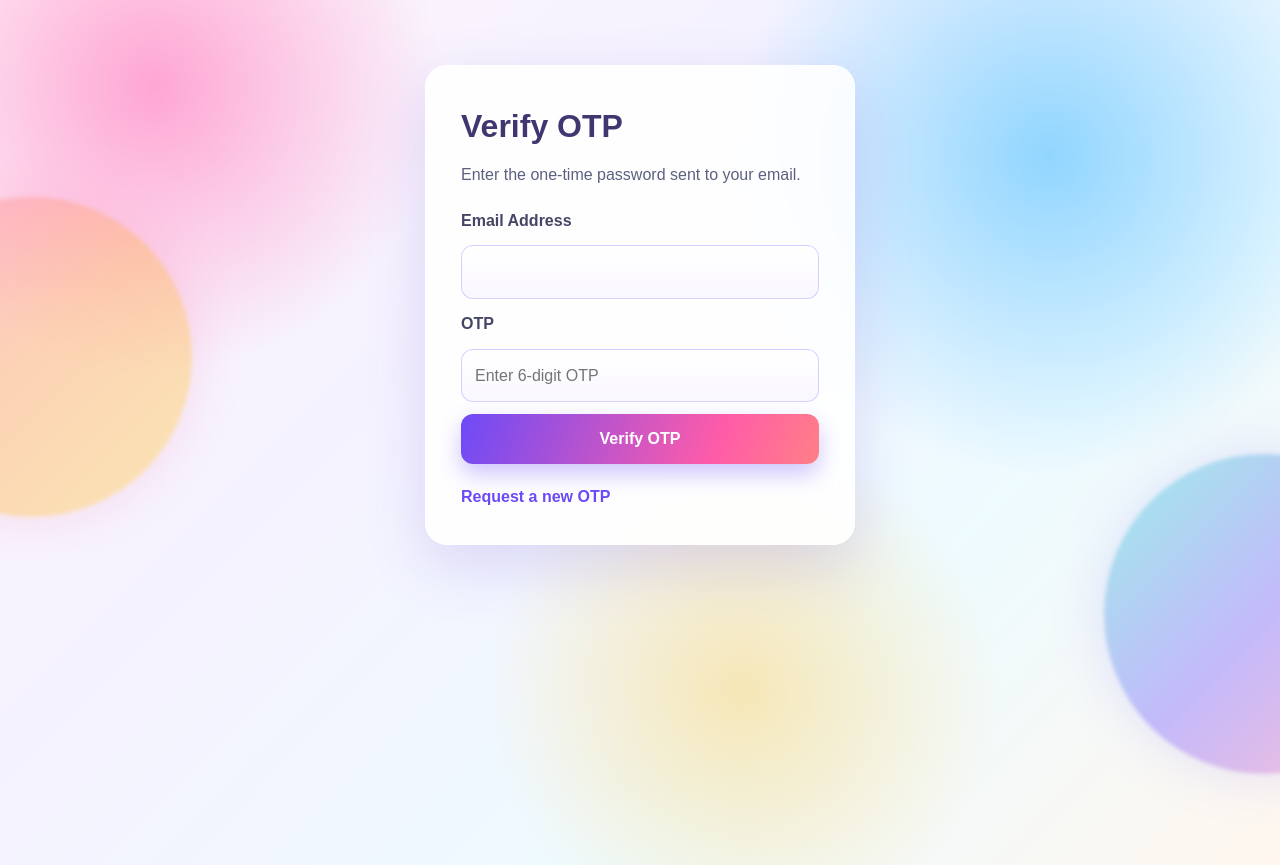
After one commit to tadakasriharsha5-maker/InterviewMate-AI, a Flask app: page /verify-otp in a window 1280 px wide. The commit adds this page. Run offline with Flask 3, Linux system fonts and the light colour scheme.

Commit message:
Prepare InterviewMate for public Render deployment
Co-authored-by: Copilot <223556219+Copilot@users.noreply.github.com>

```diff
--- a/app.py
+++ b/app.py
@@ -3,16 +3,72 @@ from flask import (
     redirect, url_for, session, flash
 )
 
+from dotenv import load_dotenv
 from werkzeug.security import generate_password_hash, check_password_hash
 from database import get_db, init_db
 from functools import wraps
+from datetime import datetime, timedelta
 import os
+import random
+import smtplib
+from email.mime.text import MIMEText
+
+load_dotenv()
 
 app = Flask(__name__)
+
+init_db()
 
 app.secret_key = os.environ.get(
     "SECRET_KEY", "change-this-secret-before-deployment"
 )
+app.config["SESSION_COOKIE_SECURE"] = (
+    os.environ.get("SESSION_COOKIE_SECURE", "false").lower()
+    in {"1", "true", "yes", "y"}
+)
+
+OTP_EXPIRY_MINUTES = 10
+
+
+def generate_otp():
+    return str(random.randint(100000, 999999))
+
+
+def send_otp_email(email, otp):
+    smtp_server = os.environ.get("MAIL_SERVER") or os.environ.get("SMTP_HOST") or "smtp.gmail.com"
+    smtp_port = int(os.environ.get("MAIL_PORT") or os.environ.get("SMTP_PORT") or 587)
+    smtp_username = os.environ.get("MAIL_USERNAME") or os.environ.get("SMTP_USERNAME")
+    smtp_password = os.environ.get("MAIL_PASSWORD") or os.environ.get("SMTP_PASSWORD")
+    use_tls = os.environ.get("MAIL_USE_TLS", "true").lower() in {"1", "true", "yes", "y"}
+    sender_name = os.environ.get("MAIL_FROM_NAME", "InterviewMate AI")
+    sender_email = os.environ.get("MAIL_FROM") or smtp_username
+
+    if not smtp_username or not smtp_password:
+        app.logger.error("OTP email is not configured; cannot send password reset email.")
+        return False
+
+    message = MIMEText(
+        f"Your InterviewMate AI password reset OTP is: {otp}\n\n"
+        f"This code expires in {OTP_EXPIRY_MINUTES} minutes.",
+        "plain",
+        "utf-8"
+    )
+    message["Subject"] = "InterviewMate AI Password Reset OTP"
+    message["From"] = f"{sender_name} <{sender_email}>"
+    message["To"] = email
+
+    try:
+        server = smtplib.SMTP(smtp_server, smtp_port)
+        if use_tls:
+            server.starttls()
+        server.login(smtp_username, smtp_password)
+        server.sendmail(sender_email, email, message.as_string())
+        server.quit()
+        return True
+    except Exception as exc:
+        print(f"[OTP ERROR] Could not send email: {exc}")
+        return False
+
 
 QUESTIONS = {
     "Python Developer": [
@@ -108,6 +164,147 @@ def login():
 def logout():
     session.clear()
     return redirect(url_for("home"))
+
+
+@app.route("/forgot-password", methods=["GET", "POST"])
+def forgot_password():
+    if request.method == "POST":
+        email = request.form.get("email", "").strip().lower()
+
+        if not email:
+            flash("Please enter your email address.")
+            return redirect(url_for("forgot_password"))
+
+        connection = get_db()
+        user = connection.execute(
+            "SELECT * FROM users WHERE email = ?",
+            (email,)
+        ).fetchone()
+
+        if not user:
+            flash("No account found with that email address.")
+            connection.close()
+            return redirect(url_for("forgot_password"))
+
+        otp = generate_otp()
+        expires_at = (datetime.now() + timedelta(minutes=OTP_EXPIRY_MINUTES)).strftime("%Y-%m-%d %H:%M:%S")
+
+        connection.execute(
+            "DELETE FROM password_reset_requests WHERE user_id = ?",
+            (user["id"],)
+        )
+        connection.execute(
+            "INSERT INTO password_reset_requests (user_id, otp, expires_at) VALUES (?, ?, ?)",
+            (user["id"], otp, expires_at)
+        )
+        connection.commit()
+        connection.close()
+
+        if send_otp_email(email, otp):
+            session["reset_email"] = email
+            flash("An OTP has been sent to your email address.")
+            return redirect(url_for("verify_otp"))
+
+        flash("OTP could not be sent because email is not configured. Please contact support.")
+        return redirect(url_for("login"))
+
+    return render_template("forgot_password.html")
+
+
+@app.route("/verify-otp", methods=["GET", "POST"])
+def verify_otp():
+    if request.method == "POST":
+        email = request.form.get("email", "").strip().lower()
+        otp = request.form.get("otp", "").strip()
+
+        if not email or not otp:
+            flash("Please provide both email and OTP.")
+            return redirect(url_for("verify_otp"))
+
+        connection = get_db()
+        user = connection.execute(
+            "SELECT * FROM users WHERE email = ?",
+            (email,)
+        ).fetchone()
+
+        if not user:
+            flash("No account found with that email address.")
+            connection.close()
+            return redirect(url_for("verify_otp"))
+
+        reset_request = connection.execute(
+            """
+            SELECT * FROM password_reset_requests
+            WHERE user_id = ? AND otp = ? AND used = 0
+            ORDER BY created_at DESC LIMIT 1
+            """,
+            (user["id"], otp)
+        ).fetchone()
+
+        if not reset_request:
+            flash("Invalid or expired OTP.")
+            connection.close()
+            return redirect(url_for("verify_otp"))
+
+        expires_at = datetime.strptime(reset_request["expires_at"], "%Y-%m-%d %H:%M:%S")
+        if datetime.now() > expires_at:
+            flash("Your OTP has expired. Please request a new one.")
+            connection.close()
+            return redirect(url_for("forgot_password"))
+
+        connection.execute(
+            "UPDATE password_reset_requests SET used = 1 WHERE id = ?",
+            (reset_request["id"],)
+        )
+        connection.commit()
+        connection.close()
+
+        session["password_reset_user_id"] = user["id"]
+        session["reset_email"] = email
+        flash("OTP verified successfully.")
+        return redirect(url_for("reset_password"))
+
+    return render_template("verify_otp.html", email=session.get("reset_email"))
+
+
+@app.route("/reset-password", methods=["GET", "POST"])
+def reset_password():
+    user_id = session.get("password_reset_user_id")
+    if not user_id:
+        flash("Please verify your OTP first.")
+        return redirect(url_for("forgot_password"))
+
+    if request.method == "POST":
+        password = request.form.get("password", "")
+        confirm_password = request.form.get("confirm_password", "")
+
+        if len(password) < 8:
+            flash("Password must be at least 8 characters long.")
+            return redirect(url_for("reset_password"))
+
+        if password != confirm_password:
+            flash("Passwords do not match.")
+            return redirect(url_for("reset_password"))
+
+        hashed_password = generate_password_hash(password)
+        connection = get_db()
+        connection.execute(
+            "UPDATE users SET password = ? WHERE id = ?",
+            (hashed_password, user_id)
+        )
+        connection.execute(
+            "DELETE FROM password_reset_requests WHERE user_id = ?",
+            (user_id,)
+        )
+        connection.commit()
+        connection.close()
+
+        session.pop("password_reset_user_id", None)
+        session.pop("reset_email", None)
+        flash("Password reset successfully. Please log in.")
+        return redirect(url_for("login"))
+
+    return render_template("reset_password.html")
 
 
 @app.route("/dashboard")
@@ -256,4 +453,8 @@ def result():
 
 if __name__ == "__main__":
     init_db()
-    app.run(debug=True)
+    app.run(
+        host="0.0.0.0",
+        port=int(os.environ.get("PORT", 5000)),
+        debug=False
+    )
--- a/requirement.txt
+++ b/requirement.txt
@@ -1 +1,3 @@
-Flask
+Flask==3.1.0
+gunicorn==23.0.0
+python-dotenv==1.1.0
--- /dev/null
+++ b/requirements.txt
@@ -0,0 +1,3 @@
+Flask==3.1.0
+gunicorn==23.0.0
+python-dotenv==1.1.0
--- a/static/style.css
+++ b/static/style.css
@@ -6,13 +6,19 @@
 
 :root {
     color-scheme: light;
-    --ink: #202044;
-    --muted: #6f7190;
-    --purple: #7657f6;
-    --pink: #f45b9a;
-    --cyan: #31c9d8;
+    --ink: #1f1d3a;
+    --muted: #5c607f;
+    --purple: #6d4af7;
+    --purple-deep: #4b2de2;
+    --pink: #ff5ca8;
+    --pink-soft: #ffb4ce;
+    --cyan: #23d0d9;
+    --cyan-soft: #a9f1ff;
+    --gold: #ffb454;
+    --lime: #78e28d;
     --surface: rgba(255, 255, 255, 0.88);
-    --shadow: 0 18px 50px rgba(67, 55, 134, 0.12);
+    --surface-strong: rgba(255, 255, 255, 0.95);
+    --shadow: 0 20px 60px rgba(105, 70, 204, 0.18);
 }
 
 body {
@@ -24,9 +30,10 @@ body {
     color: var(--ink);
     line-height: 1.6;
     background:
-        radial-gradient(ellipse at 10% 12%, rgba(255, 205, 230, 0.58), transparent 34rem),
-        radial-gradient(ellipse at 92% 18%, rgba(188, 232, 255, 0.62), transparent 33rem),
-        linear-gradient(135deg, #fff8fc 0%, #f6f4ff 48%, #effaff 100%);
+        radial-gradient(circle at 12% 10%, rgba(255, 157, 206, 0.9), transparent 18rem),
+        radial-gradient(circle at 82% 18%, rgba(129, 208, 255, 0.86), transparent 20rem),
+        radial-gradient(circle at 58% 80%, rgba(255, 211, 110, 0.5), transparent 16rem),
+        linear-gradient(135deg, #fff6fb 0%, #f5f2ff 35%, #eefbff 70%, #fff7ef 100%);
 }
 
 body::before,
@@ -34,25 +41,27 @@ body::after {
     content: "";
     position: fixed;
     z-index: -1;
-    width: 18rem;
+    width: 20rem;
     aspect-ratio: 1;
     border-radius: 50%;
     filter: blur(2px);
-    opacity: 0.34;
+    opacity: 0.5;
     pointer-events: none;
     animation: float 12s ease-in-out infinite alternate;
 }
 
 body::before {
-    top: 28%;
-    left: -9rem;
-    background: linear-gradient(135deg, #ff8fc7, #ffca85);
+    top: 24%;
+    left: -8rem;
+    background: linear-gradient(135deg, #ff7bb8, #ffb36a, #ffd86a);
+    box-shadow: 0 0 50px rgba(255, 124, 170, 0.45);
 }
 
 body::after {
     right: -9rem;
     bottom: 5%;
-    background: linear-gradient(135deg, #72e1e9, #a899ff);
+    background: linear-gradient(135deg, #4de0d6, #8d7bff, #ff86bf);
+    box-shadow: 0 0 55px rgba(123, 116, 255, 0.38);
     animation-delay: -5s;
 }
 
@@ -108,17 +119,17 @@ button {
     font: inherit;
     font-weight: 700;
     cursor: pointer;
-    background: linear-gradient(110deg, var(--purple), #9a55e8 55%, var(--pink));
-    background-size: 180% 100%;
-    box-shadow: 0 8px 20px rgba(118, 87, 246, 0.24);
+    background: linear-gradient(110deg, var(--purple), var(--pink), var(--gold), var(--purple));
+    background-size: 220% 100%;
+    box-shadow: 0 10px 22px rgba(109, 74, 247, 0.32);
     transition: transform 180ms ease, box-shadow 180ms ease, background-position 350ms ease;
 }
 
 .button:hover,
 button:hover {
-    transform: translateY(-3px);
+    transform: translateY(-3px) scale(1.01);
     background-position: 100% 0;
-    box-shadow: 0 13px 25px rgba(118, 87, 246, 0.3);
+    box-shadow: 0 16px 28px rgba(109, 74, 247, 0.38);
 }
 
 .button:active,
@@ -304,25 +320,28 @@ textarea,
 select {
     width: 100%;
     padding: 13px;
-    border: 1px solid #dedcf0;
-    border-radius: 10px;
+    border: 1px solid rgba(140, 126, 255, 0.35);
+    border-radius: 12px;
     color: var(--ink);
-    background: rgba(255, 255, 255, 0.8);
+    background: linear-gradient(180deg, rgba(255, 255, 255, 0.95), rgba(249, 246, 255, 0.9));
     font: inherit;
-    transition: border-color 180ms ease, box-shadow 180ms ease, background 180ms ease;
+    transition: border-color 180ms ease, box-shadow 180ms ease, background 180ms ease, transform 180ms ease;
 }
 
 input:focus,
 textarea:focus,
 select:focus {
     outline: none;
-    border-color: #9a80ff;
+    border-color: #7d6bff;
     background: white;
-    box-shadow: 0 0 0 4px rgba(154, 128, 255, 0.16);
+    box-shadow: 0 0 0 4px rgba(125, 107, 255, 0.18), 0 10px 24px rgba(125, 107, 255, 0.08);
+    transform: translateY(-1px);
 }
 
 textarea {
     resize: vertical;
+    background: linear-gradient(180deg, rgba(255, 255, 255, 0.98), rgba(252, 241, 255, 0.94));
+    min-height: 150px;
 }
 
 label {
--- a/templates/login.html
+++ b/templates/login.html
@@ -29,6 +29,7 @@
     </form>
 
     <p>Don't have an account? <a href="/register">Register</a></p>
+    <p><a href="/forgot-password">Forgot Password?</a></p>
 </div>
 
 </body>
--- /dev/null
+++ b/templates/verify_otp.html
@@ -0,0 +1,35 @@
+<!DOCTYPE html>
+<html lang="en">
+<head>
+    <meta charset="UTF-8">
+    <meta name="viewport" content="width=device-width, initial-scale=1.0">
+    <title>Verify OTP - InterviewMate AI</title>
+    <link rel="stylesheet" href="{{ url_for('static', filename='style.css') }}">
+</head>
+<body>
+
+<div class="form-container">
+    <h1>Verify OTP</h1>
+    <p>Enter the one-time password sent to your email.</p>
+
+    {% with messages = get_flashed_messages() %}
+        {% for message in messages %}
+            <p class="message">{{ message }}</p>
+        {% endfor %}
+    {% endwith %}
+
+    <form method="POST">
+        <label>Email Address</label>
+        <input type="email" name="email" value="{{ email or '' }}" required>
+
+        <label>OTP</label>
+        <input type="text" name="otp" placeholder="Enter 6-digit OTP" maxlength="6" required>
+
+        <button type="submit">Verify OTP</button>
+    </form>
+
+    <p><a href="/forgot-password">Request a new OTP</a></p>
+</div>
+
+</body>
+</html>
```
Also changed, not shown: other parts of static/style.css (+23 -15 lines), database.py (+14 -1 lines), render.yaml (added, +25 -0 lines), templates/forgot_password.html (added, +32 -0 lines), templates/reset_password.html (added, +33 -0 lines), interviewmate.db (deleted), 3 other files.
